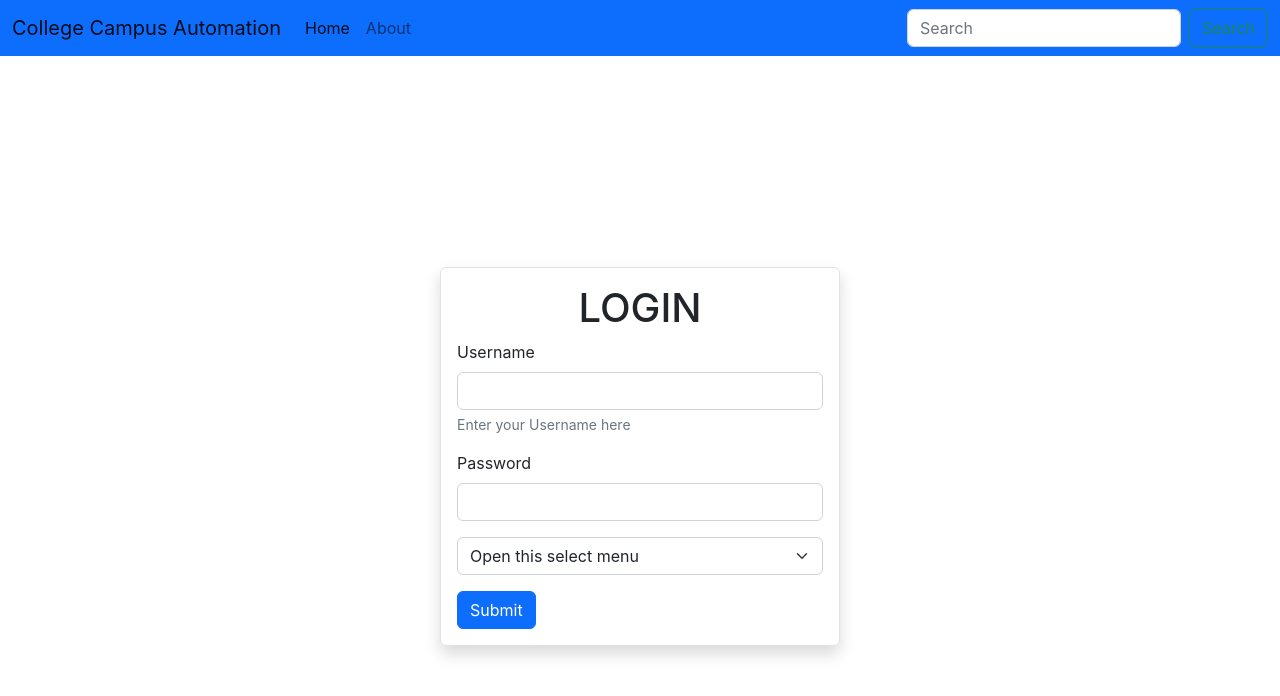
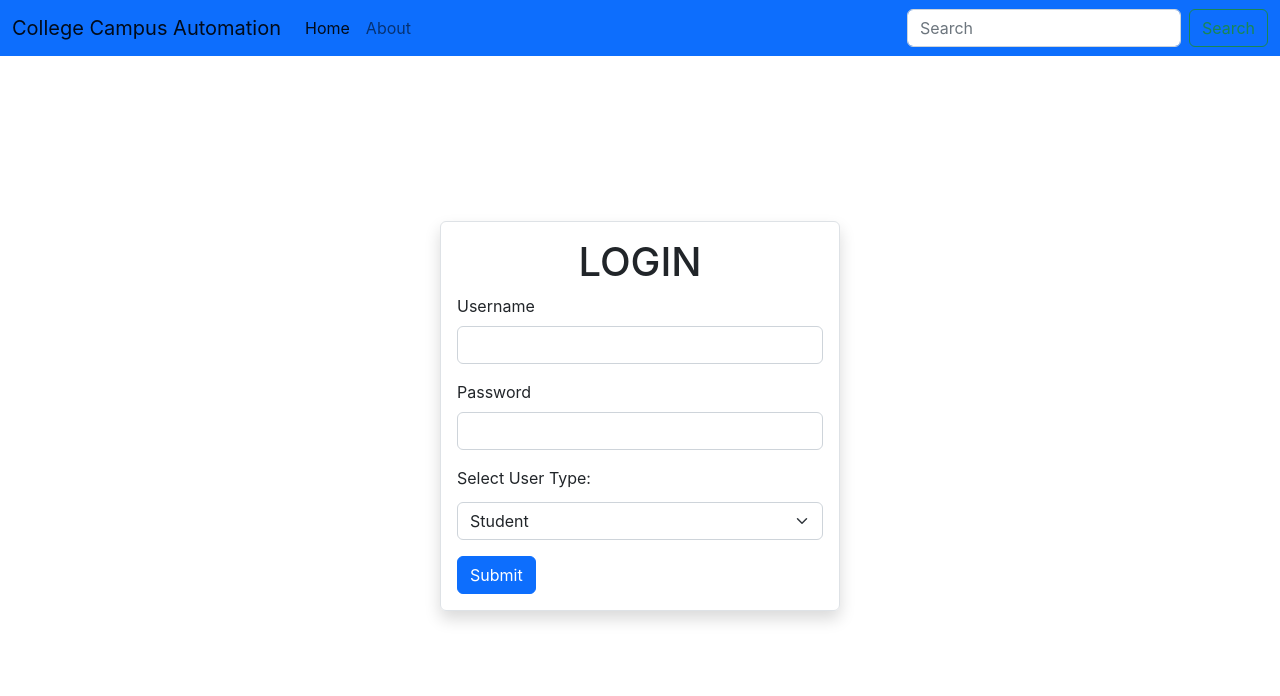
Before and after one commit to ShadowMonarch9871/College-Automation, a React (Create React App) app in the folder frontend/: page / in a window 1280 px wide. Shown: the top 696 px of the page. Built offline with nearby package versions, Linux system fonts and the light colour scheme.

Commit message:
Created a compnent folder to manage all components

```diff
--- a/frontend/src/App.js
+++ b/frontend/src/App.js
@@ -1,6 +1,6 @@
 import "./App.css";
-import Navbar from "./Navbar";
-import Form from "./form";
+import Navbar from "./components/Navbar"
+import Form from "./components/form";
 
 function App() {
   return (
--- a/frontend/src/form.js
+++ b/frontend/src/components/form.js
@@ -9,7 +9,7 @@ export default function form() {
           display: "flex",
           justifyContent: "center",
           alignItems: "center",
-          height: "100vh",
+          height: "90vh",
         }}
       >
         <form
@@ -30,9 +30,6 @@ export default function form() {
               id="username"
               name="username"
             />
-            <div id="emailHelp" className="form-text">
-              Enter your Username here
-            </div>
           </div>
           <div className="mb-3">
             <label htmlFor="password" className="form-label">
@@ -45,14 +42,14 @@ export default function form() {
               name="password"
             />
           </div>
-          <select class="form-select mb-3"  aria-label="Default select example">
-            <option selected>Open this select menu</option>
-            <option value="1">One</option>
-            <option value="2">Two</option>
-            <option value="3">Three</option>
+          <div className="mb-1">
+            <label className="form-label">Select User Type:</label>
+          </div>
+          <select class="form-select mb-3" aria-label="Default select example">
+            <option value="Student">Student</option>
+            <option value="Teacher">Teacher</option>
+            <option value="Admin">Admin</option>
           </select>
-
-
 
           <button type="submit" className="btn btn-primary">
             Submit
```
Also changed, not shown: frontend/src/components/Navbar.js (renamed from frontend/src/Navbar.js).
